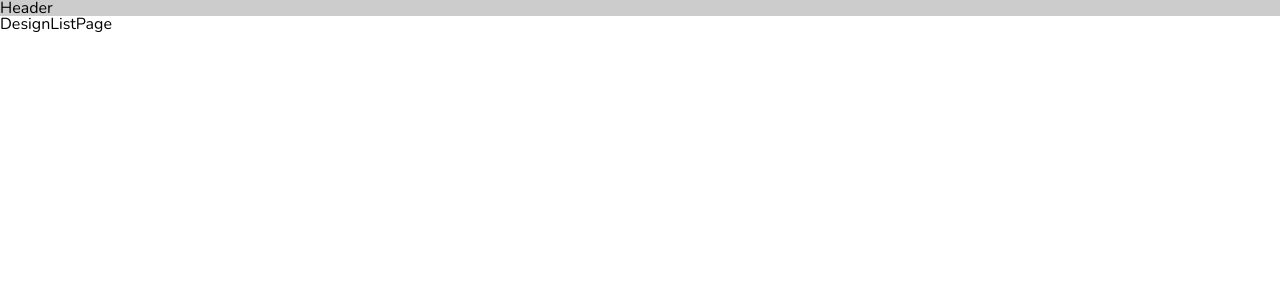
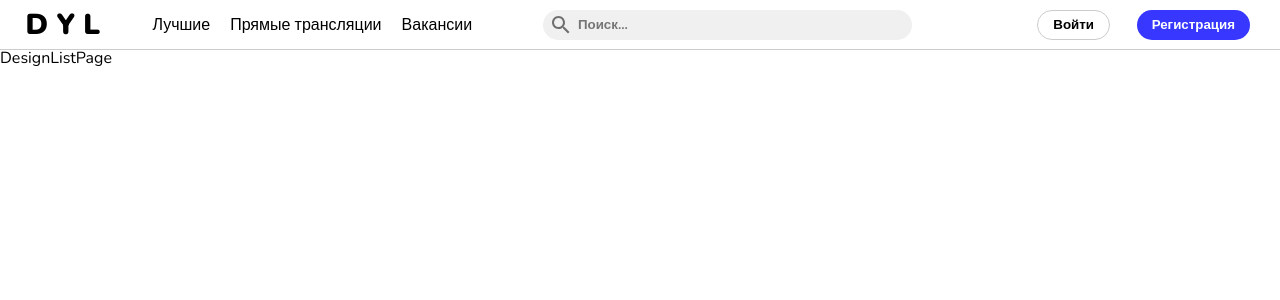
Before and after one commit to L1berkin/D.Y.L, a React (Create React App) app: page / in a window 1280 px wide. Shown: the top 300 px of the page. Built offline with nearby package versions, Linux system fonts and the light colour scheme.

Commit message:
Создание heder для dekstop

```diff
--- a/package.json
+++ b/package.json
@@ -3,6 +3,8 @@
   "version": "0.1.0",
   "private": true,
   "dependencies": {
+    "@material-ui/core": "^4.11.2",
+    "@material-ui/icons": "^4.11.2",
     "@testing-library/jest-dom": "^5.11.4",
     "@testing-library/react": "^11.1.0",
     "@testing-library/user-event": "^12.1.10",
--- a/src/components/Header/Header.js
+++ b/src/components/Header/Header.js
@@ -1,9 +1,34 @@
 import classes from './Header.module.scss'
+import SearchIcon from '@material-ui/icons/Search';
 
 function Header() {
+  const seachIconStyles = {
+    position: 'relative',
+    left: '30px'
+  }
+
   return (
     <div className={classes.Header}>
-      <h1>Header</h1>
+      <a href="/" className={classes.Header__logo}>D Y L</a>
+
+      <nav className={classes.navbar}>
+        <ul className={classes.navbar__list}>
+          <li className={classes.navbar__item}>
+            <a href="/" className={classes.navbar__link}>Лучшие</a>
+          </li>
+          <li className={classes.navbar__item}>
+            <a href="/" className={classes.navbar__link}>Прямые трансляции</a>
+          </li>
+          <li className={classes.navbar__item}>
+            <a href="/" className={classes.navbar__link}>Вакансии</a>
+          </li>
+        </ul>
+      </nav>
+      <SearchIcon color="action" style={seachIconStyles} />
+      <input className={classes.Header__search} placeholder="Поиск..."/>
+
+      <button className={classes.Header__signIn}>Войти</button>
+      <button className={classes.Header__signUp}>Регистрация</button>
     </div>
   );
 }
--- a/src/components/Header/Header.module.scss
+++ b/src/components/Header/Header.module.scss
@@ -1,3 +1,103 @@
+$Header_height: 50px;
+$HeaderItem_height: 30px;
+
+@mixin Header_btn {
+  position: absolute;
+  height: $HeaderItem_height;
+  padding: 0 15px;
+  font-weight: bold;
+  border-radius: $HeaderItem_height / 2;
+  &:hover {
+    box-shadow: 0 0 5px -2px black;
+  }
+}
+
 .Header {
-  background: #ccc;
+  display: flex;
+  align-items: center;
+  height: $Header_height;
+  padding: 0 2vw;
+  border-bottom: 1px solid #ccc;
+  &:nth-child(n) {
+    line-height: $Header_height;
+  }
+
+  &__logo {
+    min-width: 80px;
+    color: black;
+    font-size: 1.8em;
+    font-weight: 900;
+    margin-right: 3%;
+  }
+
+  &__search {
+    width: 30%;
+    height: $HeaderItem_height;
+    padding: 0 15px 0 35px;
+    font-weight: bold;
+    border-radius: $HeaderItem_height / 2;
+    background: rgb(240, 240, 240);
+    &:hover {
+      background: rgb(225, 225, 230);
+    }
+    &:focus {
+      background: rgb(255, 255, 255);
+      box-shadow: 0 0 10px -4px black;
+    }
+  }
+
+  &__signIn {
+    @include Header_btn;
+    right: 170px;
+    background: #fff;
+    border: 1px solid #ccc;
+    &:hover {
+      background: rgb(245, 245, 245);
+    }
+  }
+
+  &__signUp {
+    @include Header_btn;
+    right: 30px;
+    color: #fff;
+    background: rgb(55, 55, 255);
+    &:hover {
+      background: rgb(55, 55, 220);
+    }
+  }
 }
+
+.navbar {
+  margin-right: 3%;
+
+  &__list {
+    display: flex;
+  }
+
+  &__item {
+    padding: 0 10px;
+    text-align: center;
+
+  }
+
+  &__link {
+    display: block;
+    height: $Header_height;
+    color: black;
+    &:after {
+      content: "";
+      position: relative;
+      left: 50%;
+      display: block;
+      width: 0%;
+      transition-duration: .5s;
+      border-bottom: 2px solid black;
+    }
+    &:hover {
+      &:after {
+        width: 100%;
+        left: 0;
+      }
+    }
+  }
+}
```
Also changed, not shown: 2 other files (tests, documents, lock files or other folders).
